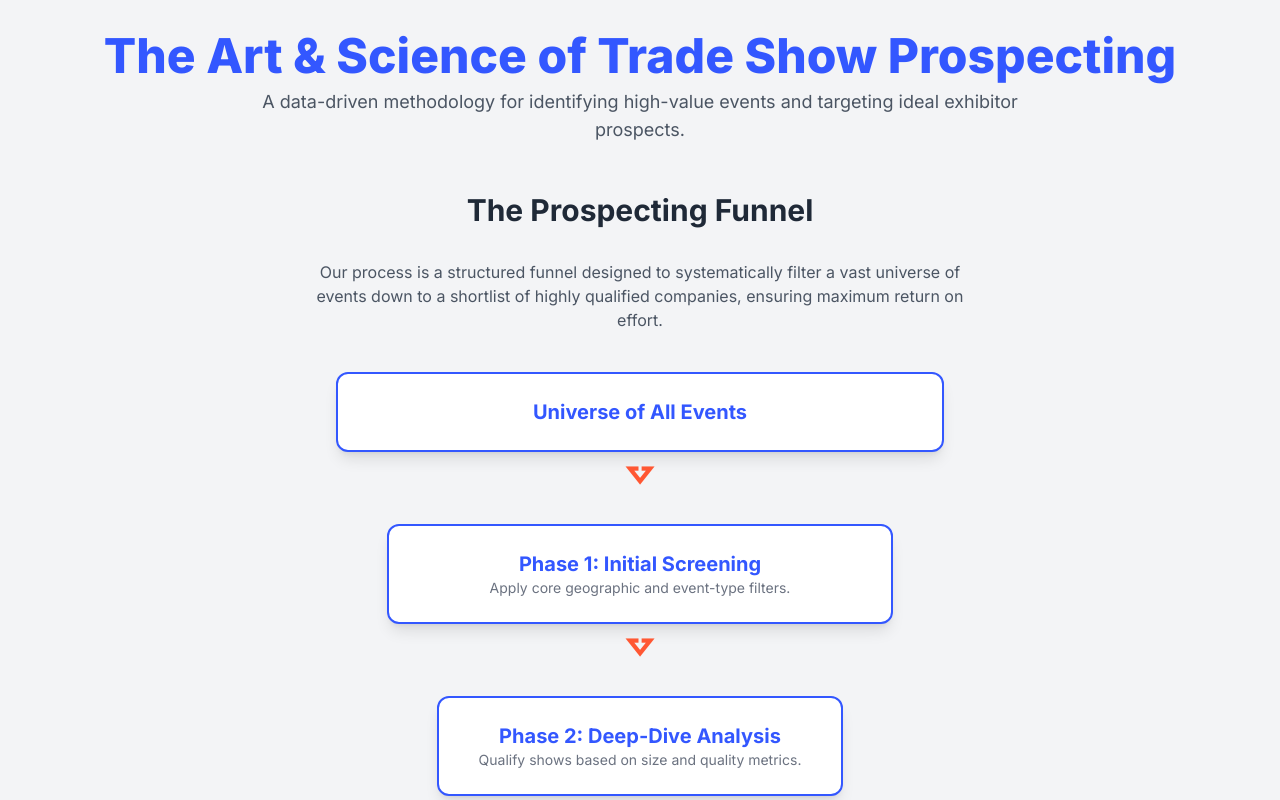
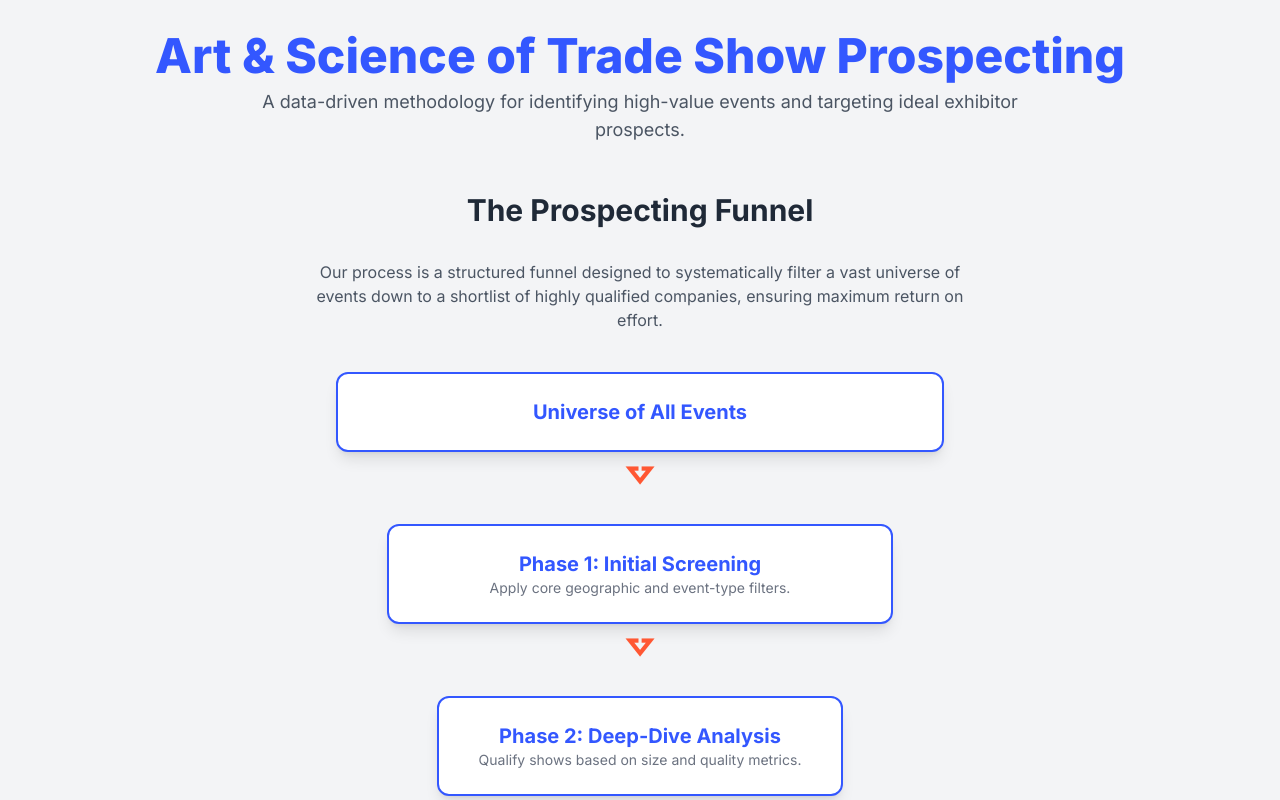
Before and after one commit to avinashxs/Show-Analysis, a plain HTML site: page index.html in a window 1280 px wide. Shown: the top 800 px of the page. Drawn offline with nearby package versions, Linux system fonts and the light colour scheme.

Commit message:
second commit

```diff
--- a/index.html
+++ b/index.html
@@ -53,7 +53,7 @@
 
     <main class="container mx-auto p-4 md:p-8">
         <header class="text-center mb-12">
-            <h1 class="text-4xl md:text-5xl font-extrabold text-[#3357FF] mb-2">The Art & Science of Trade Show
+            <h1 class="text-4xl md:text-5xl font-extrabold text-[#3357FF] mb-2">Art & Science of Trade Show
                 Prospecting</h1>
             <p class="text-lg text-gray-600 max-w-3xl mx-auto">A data-driven methodology for identifying high-value
                 events and targeting ideal exhibitor prospects.</p>
```
